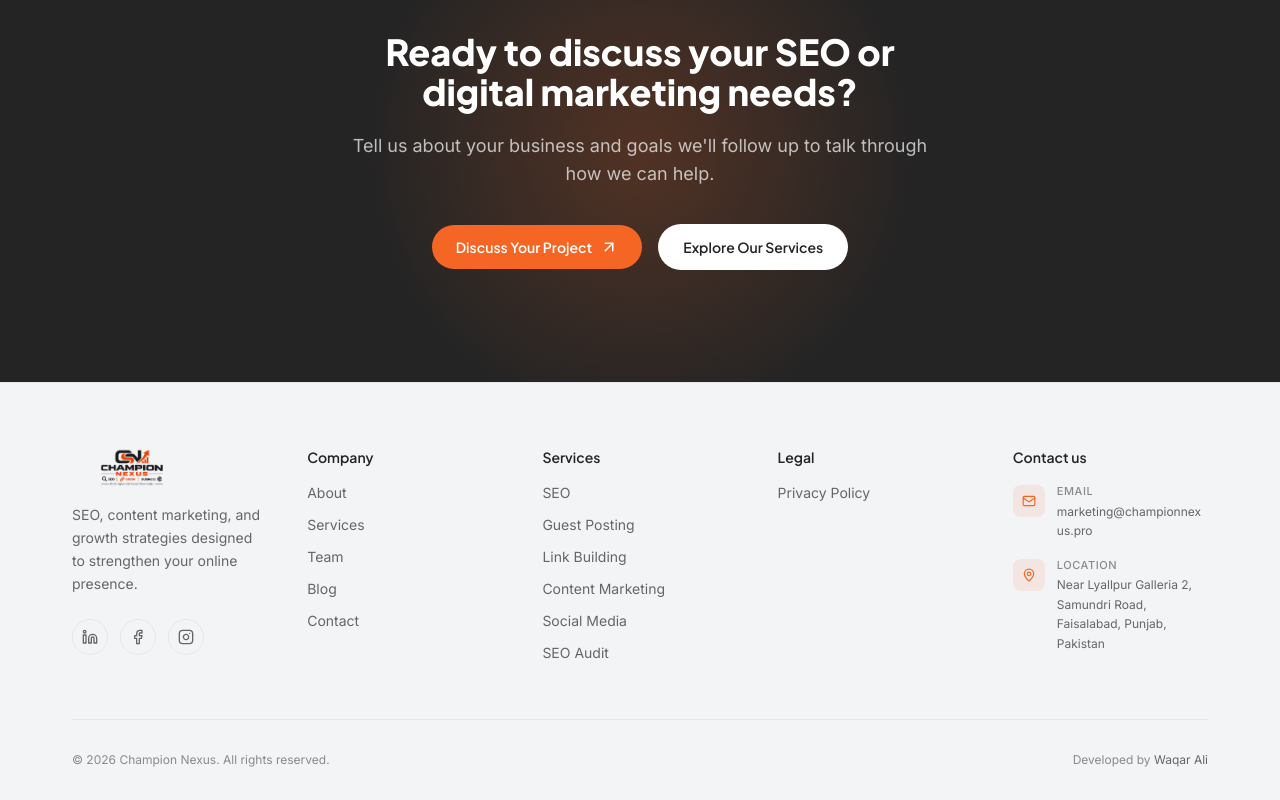
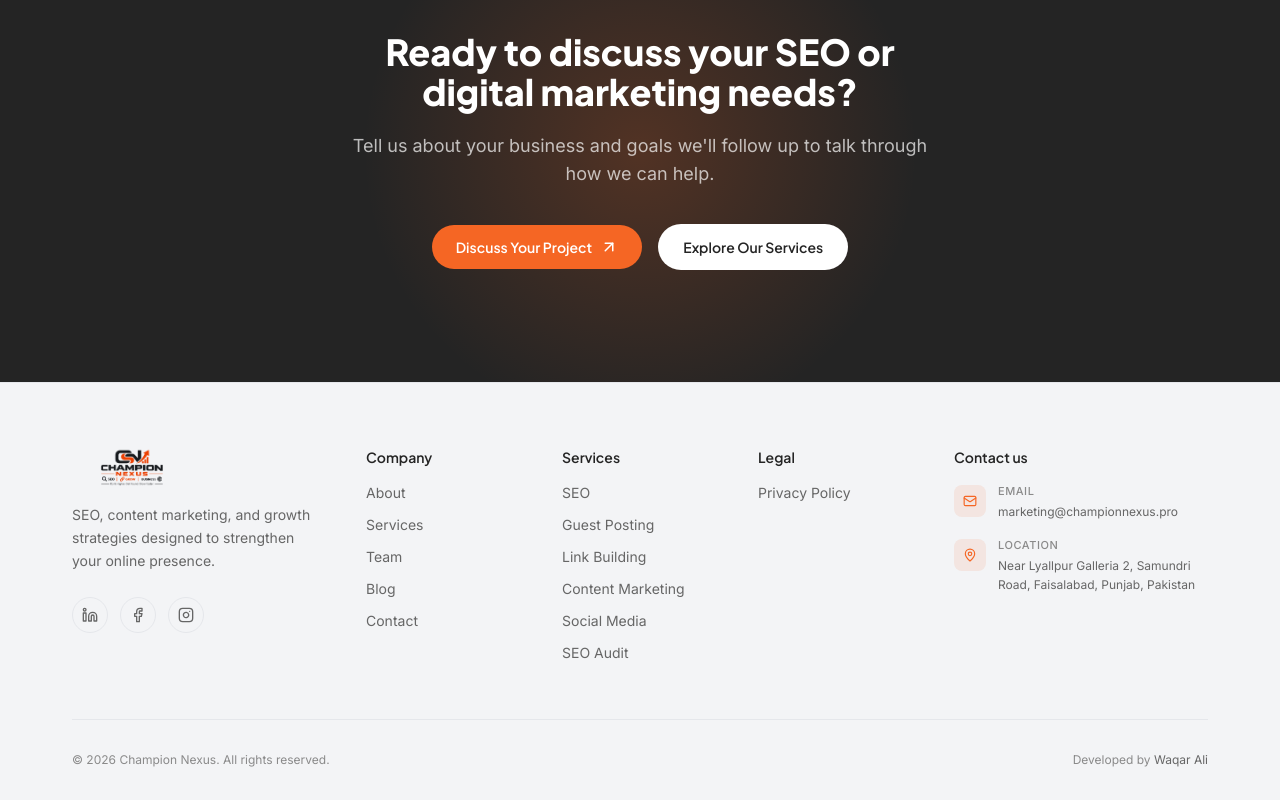
Before and after one commit to wechampionnexus-art/Champion-Nexus-Website, a Next.js app: page / in a window 1280 px wide. Shown: the part 6336-7136 px from the top of the page. Built offline with nearby package versions, Linux system fonts and the light colour scheme; no server answers.

Commit message:
add: new section in footer

```diff
--- a/src/components/layout/Footer.tsx
+++ b/src/components/layout/Footer.tsx
@@ -40,15 +40,15 @@ export function Footer() {
     <footer className="bg-surface-gray border-t border-line pt-16 pb-8">
       <div className="max-w-container mx-auto px-5 md:px-8">
 
-        {/* Main Footer Layout ordered exactly to your sequence */}
-        <div className="grid grid-cols-1 sm:grid-cols-2 md:grid-cols-5 gap-10 mb-14">
+        {/* Main 12-Column Layout Container */}
+        <div className="grid grid-cols-1 sm:grid-cols-2 md:grid-cols-12 gap-8 lg:gap-10 mb-14">
 
-          {/* 1. Logo Section */}
-          <div className="sm:col-span-2 md:col-span-1">
+          {/* 1. Logo Section (LONGER WIDTH - 3 Columns) */}
+          <div className="sm:col-span-2 md:col-span-3">
             <Link href="/" className="flex items-start gap-2.5 mb-4 justify-start">
               <Image src="/logo.png" alt="Champion Nexus" width={120} height={120} />
             </Link>
-            <p className="text-ink-muted text-sm leading-relaxed">
+            <p className="text-ink-muted text-sm leading-relaxed max-w-xs">
               SEO, content marketing, and growth strategies designed to strengthen your online presence.
             </p>
             <div className="flex items-center gap-3 mt-6">
@@ -65,8 +65,8 @@ export function Footer() {
             </div>
           </div>
 
-          {/* 2. Company Section */}
-          <div>
+          {/* 2. Company Section (SHORTER WIDTH - 2 Columns) */}
+          <div className="md:col-span-2">
             <h4 className="font-display font-semibold text-ink text-sm mb-4">Company</h4>
             <ul className="space-y-3 text-sm">
               {COMPANY_LINKS.map((l) => (
@@ -79,8 +79,8 @@ export function Footer() {
             </ul>
           </div>
 
-          {/* 3. Services Section */}
-          <div>
+          {/* 3. Services Section (SHORTER WIDTH - 2 Columns) */}
+          <div className="md:col-span-2">
             <h4 className="font-display font-semibold text-ink text-sm mb-4">Services</h4>
             <ul className="space-y-3 text-sm">
               {SERVICE_LINKS.map((l) => (
@@ -93,8 +93,8 @@ export function Footer() {
             </ul>
           </div>
 
-          {/* 4. Legal Section */}
-          <div>
+          {/* 4. Legal Section (SHORTER WIDTH - 2 Columns) */}
+          <div className="md:col-span-2">
             <h4 className="font-display font-semibold text-ink text-sm mb-4">Legal</h4>
             <ul className="space-y-3 text-sm">
               <li>
@@ -105,8 +105,8 @@ export function Footer() {
             </ul>
           </div>
 
-          {/* 5. Contact Us Section */}
-          <div>
+          {/* 5. Contact Us Section (LONGER WIDTH - 3 Columns) */}
+          <div className="sm:col-span-2 md:col-span-3">
             <h4 className="font-display font-semibold text-ink text-sm mb-4">Contact us</h4>
             <div className="flex flex-col gap-4">
               {CONTACT_DETAILS.map((item) => {
@@ -117,7 +117,9 @@ export function Footer() {
                       <Icon size={14} />
                     </span>
                     <div className="min-w-0">
-                      <span className="block text-[11px] text-ink-soft font-medium uppercase tracking-wider mb-0.5">{item.label}</span>
+                      <span className="block text-[11px] text-ink-soft font-medium uppercase tracking-wider mb-0.5">
+                        {item.label}
+                      </span>
                       <span className="block text-xs font-normal text-ink-muted leading-relaxed break-words">
                         {item.value}
                       </span>
```
